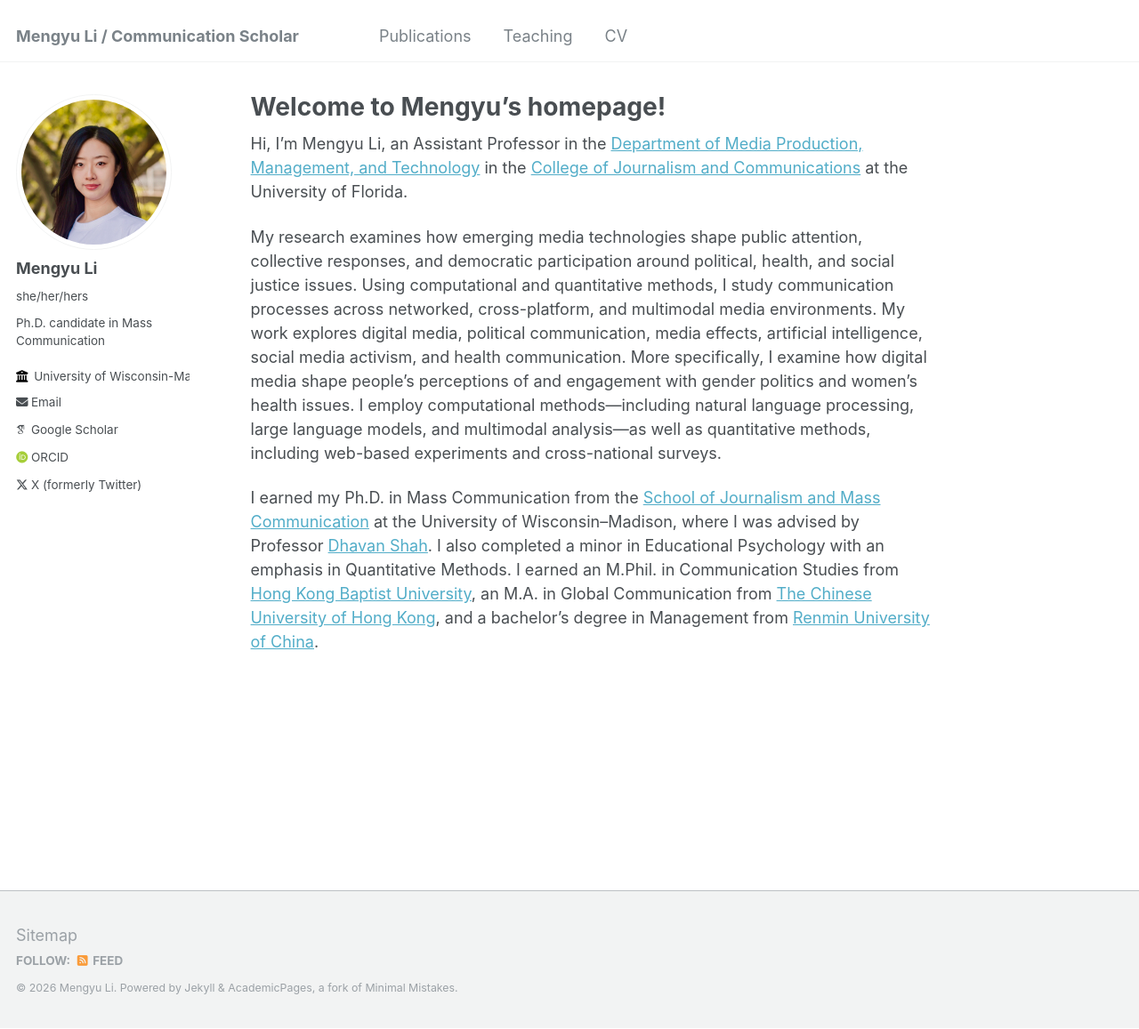
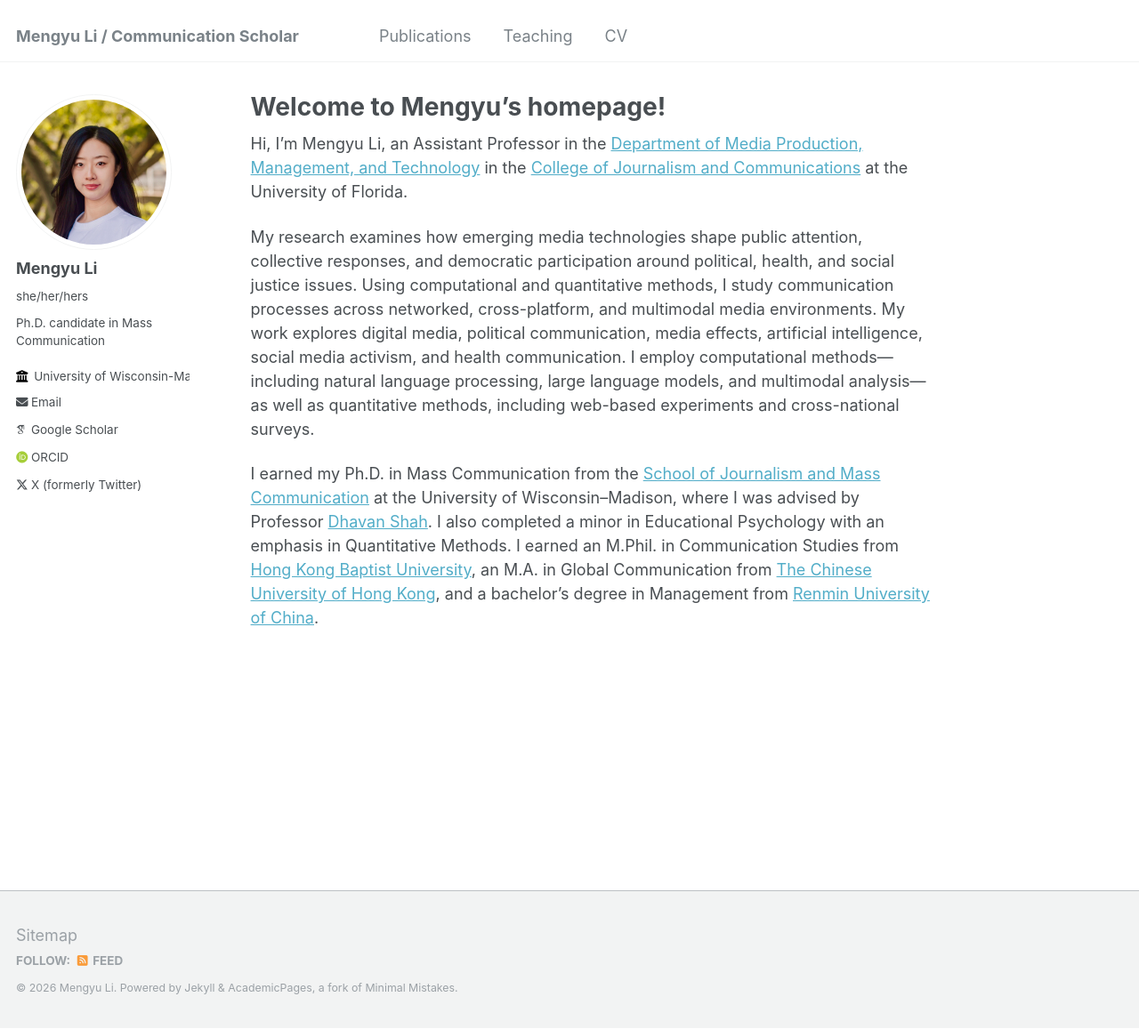
Before and after one commit to im-mengyuli/im-mengyuli.github.io, a Jekyll site: the page built from _pages/about.md, in a window 1280 px wide and 1157 px high. Shown: the whole window at 89% size. Built offline with Jekyll 4.4.1, drawn with Linux system fonts in a browser that asks for light colours; some web fonts are replaced.

Commit message:
Refactor research description in about.md
Removed repetitive sentence about research methods.

```diff
--- a/_pages/about.md
+++ b/_pages/about.md
@@ -9,6 +9,6 @@ redirect_from:
 
 Hi, I'm Mengyu Li, an Assistant Professor in the [Department of Media Production, Management, and Technology](https://www.jou.ufl.edu/mpmt/) in the [College of Journalism and Communications](https://www.jou.ufl.edu/) at the University of Florida.
 
-My research examines how emerging media technologies shape public attention, collective responses, and democratic participation around political, health, and social justice issues. Using computational and quantitative methods, I study communication processes across networked, cross-platform, and multimodal media environments. My work explores digital media, political communication, media effects, artificial intelligence, social media activism, and health communication. More specifically, I examine how digital media shape people’s perceptions of and engagement with gender politics and women’s health issues. I employ computational methods—including natural language processing, large language models, and multimodal analysis—as well as quantitative methods, including web-based experiments and cross-national surveys.
+My research examines how emerging media technologies shape public attention, collective responses, and democratic participation around political, health, and social justice issues. Using computational and quantitative methods, I study communication processes across networked, cross-platform, and multimodal media environments. My work explores digital media, political communication, media effects, artificial intelligence, social media activism, and health communication. I employ computational methods—including natural language processing, large language models, and multimodal analysis—as well as quantitative methods, including web-based experiments and cross-national surveys.
 
 I earned my Ph.D. in Mass Communication from the [School of Journalism and Mass Communication](https://journalism.wisc.edu/) at the University of Wisconsin–Madison, where I was advised by Professor [Dhavan Shah](https://journalism.wisc.edu/news/staff/dhavan-v-shah/). I also completed a minor in Educational Psychology with an emphasis in Quantitative Methods. I earned an M.Phil. in Communication Studies from [Hong Kong Baptist University](https://www.comm.hkbu.edu.hk/comd-www/english/front/index.htm), an M.A. in Global Communication from [The Chinese University of Hong Kong](https://www.com.cuhk.edu.hk/), and a bachelor’s degree in Management from [Renmin University of China](https://en.ruc.edu.cn/).
```
